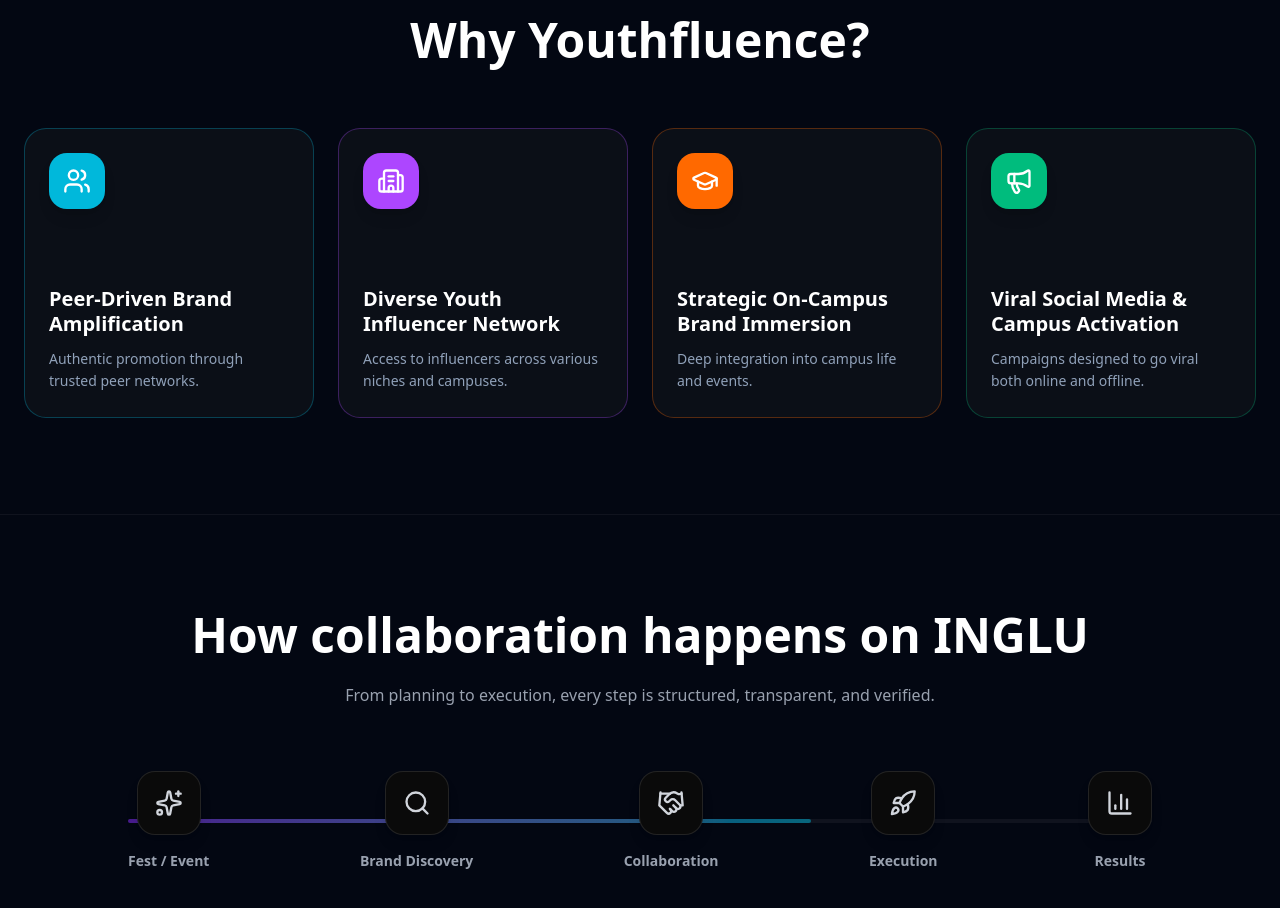
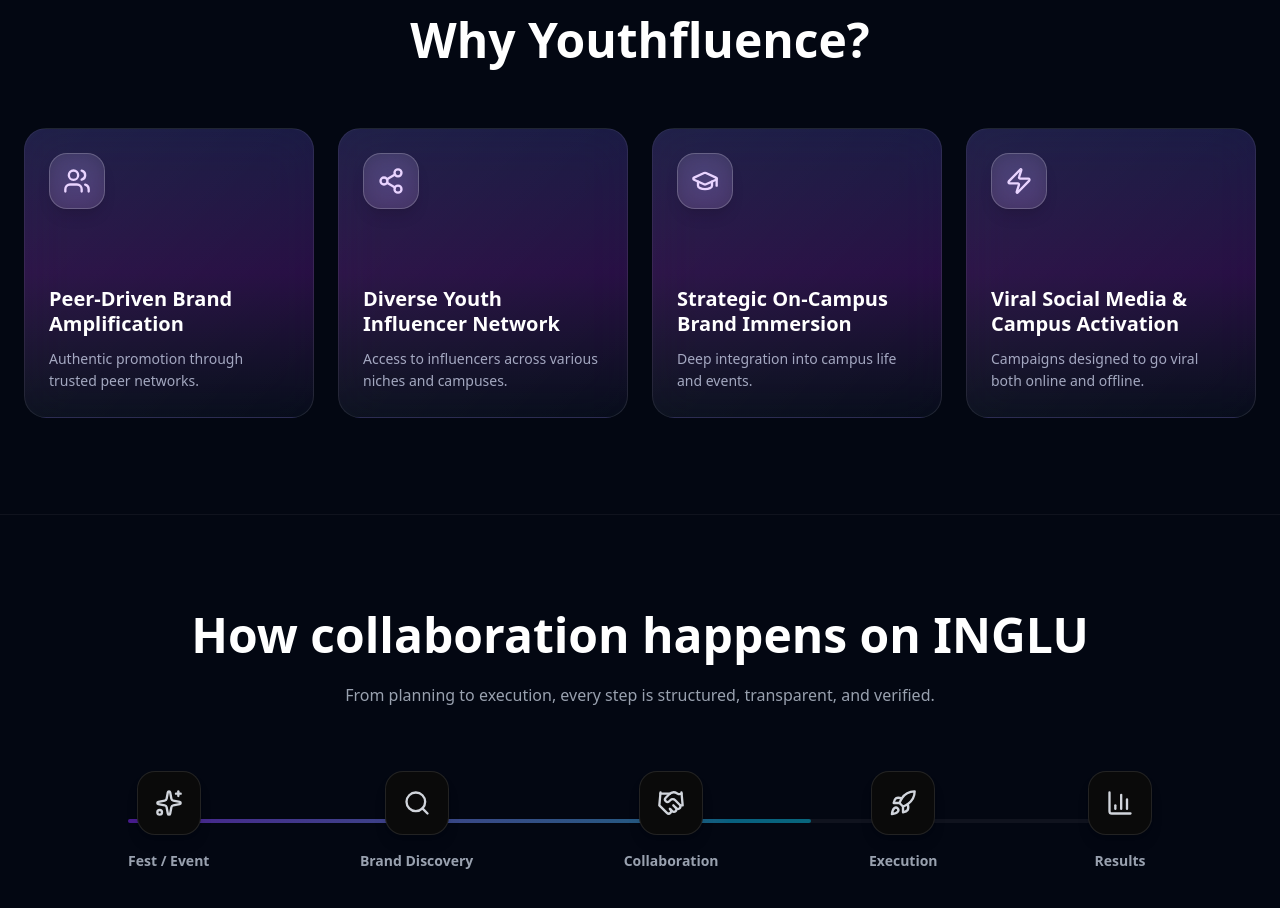
Before and after one commit to aditya-1509/figma, a Next.js app: page / in a window 1280 px wide. Shown: the part 880-1788 px from the top of the page. Built offline with nearby package versions, Linux system fonts and the light colour scheme.

Commit message:
feat: replace role cards with Why Youthfluence section using financial design

```diff
--- a/components/landing/role-cards.tsx
+++ b/components/landing/role-cards.tsx
@@ -1,56 +1,28 @@
 'use client'
 
 import { motion } from "framer-motion"
-import { Users, Building2, GraduationCap, Megaphone } from "lucide-react"
+import { Users, GraduationCap, Share2, Zap } from "lucide-react"
 
 const features = [
     {
         title: "Peer-Driven Brand Amplification",
         description: "Authentic promotion through trusted peer networks.",
-        icon: Users,
-        theme: {
-            border: "border-cyan-500/30",
-            glow: "shadow-cyan-500/20",
-            iconBg: "bg-cyan-500",
-            iconText: "text-white",
-            title: "text-white"
-        }
+        icon: Users
     },
     {
         title: "Diverse Youth Influencer Network",
         description: "Access to influencers across various niches and campuses.",
-        icon: Building2,
-        theme: {
-            border: "border-purple-500/30",
-            glow: "shadow-purple-500/20",
-            iconBg: "bg-purple-500",
-            iconText: "text-white",
-            title: "text-white"
-        }
+        icon: Share2
     },
     {
         title: "Strategic On-Campus Brand Immersion",
         description: "Deep integration into campus life and events.",
-        icon: GraduationCap,
-        theme: {
-            border: "border-orange-500/30",
-            glow: "shadow-orange-500/20",
-            iconBg: "bg-orange-500",
-            iconText: "text-white",
-            title: "text-white"
-        }
+        icon: GraduationCap
     },
     {
         title: "Viral Social Media & Campus Activation",
         description: "Campaigns designed to go viral both online and offline.",
-        icon: Megaphone,
-        theme: {
-            border: "border-emerald-500/30",
-            glow: "shadow-emerald-500/20",
-            iconBg: "bg-emerald-500",
-            iconText: "text-white",
-            title: "text-white"
-        }
+        icon: Zap
     }
 ]
 
@@ -81,19 +53,20 @@ export function RoleSelection() {
                                 whileInView={{ opacity: 1, y: 0 }}
                                 viewport={{ once: true }}
                                 transition={{ delay: index * 0.1, duration: 0.5 }}
-                                className={`group relative p-6 rounded-3xl overflow-hidden border transition-all duration-300 bg-[#0B0F17] hover:bg-[#111620] ${feature.theme.border} hover:border-opacity-100 hover:shadow-xl ${feature.theme.glow} flex flex-col items-start justify-between aspect-square cursor-pointer`}
+                                className="group relative p-6 rounded-3xl overflow-hidden border transition-all duration-300 bg-gradient-to-b from-indigo-900/40 via-purple-900/40 to-slate-900/40 border-white/10 backdrop-blur-xl hover:border-purple-500/50 hover:bg-indigo-900/50 hover:shadow-2xl hover:shadow-purple-500/20 flex flex-col items-start justify-between aspect-square"
                             >
+                                {/* Glass Shine Effect */}
+                                <div className="absolute inset-0 bg-gradient-to-br from-white/10 to-transparent opacity-50 pointer-events-none" />
+
                                 <div className="relative z-10 shrink-0">
-                                    <div className={`w-14 h-14 rounded-2xl flex items-center justify-center shadow-lg ${feature.theme.iconBg} transition-transform duration-500 group-hover:scale-110`}>
-                                        <feature.icon className={`w-7 h-7 ${feature.theme.iconText}`} />
+                                    <div className="w-14 h-14 rounded-2xl flex items-center justify-center shadow-lg bg-white/10 text-white backdrop-blur-md border border-white/20 group-hover:scale-110 transition-transform duration-500">
+                                        <feature.icon className="w-7 h-7 text-purple-200" />
                                     </div>
                                 </div>
 
-                                <div className="relative z-10 w-full">
-                                    <h3 className={`text-xl font-bold mb-3 leading-tight ${feature.theme.title}`}>
-                                        {feature.title}
-                                    </h3>
-                                    <p className="text-slate-400 text-sm leading-relaxed font-medium">
+                                <div className="relative z-10">
+                                    <h3 className="text-xl font-bold text-white mb-3 leading-tight">{feature.title}</h3>
+                                    <p className="text-indigo-100/70 text-sm leading-relaxed font-medium">
                                         {feature.description}
                                     </p>
                                 </div>
```
